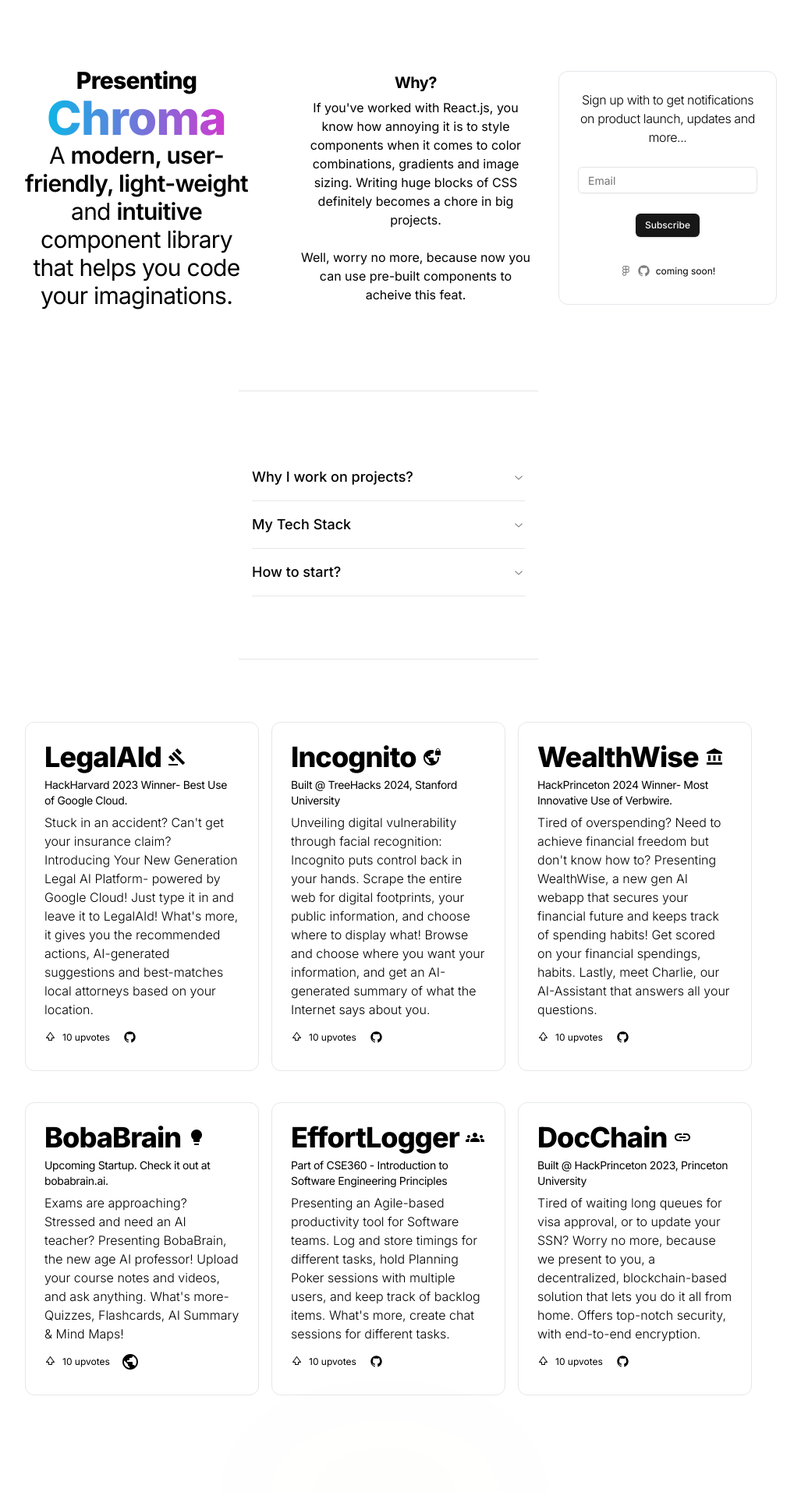
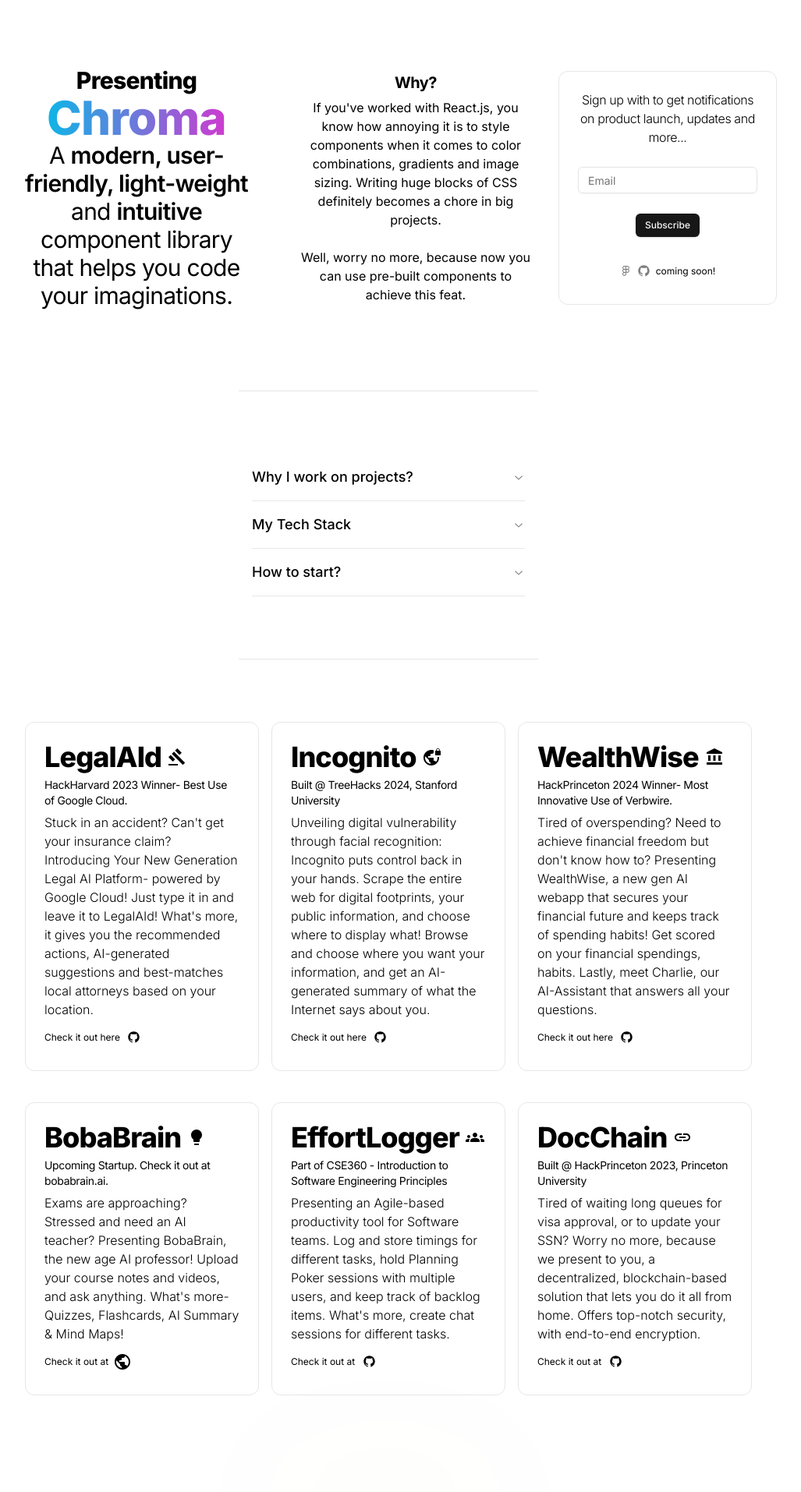
Before and after one commit to Chaitanya-Chaurasia/Portfolio, a Next.js app: page /projects in a window 1280 px wide. Shown: the part 780-2694 px from the top of the page at 78% size, without its empty margins (142-1169 px from the left). Built offline with nearby package versions, Linux system fonts and the light colour scheme.

Commit message:
Added final layout

```diff
--- a/app/globals.css
+++ b/app/globals.css
@@ -1,6 +1,7 @@
 @tailwind base;
 @tailwind components;
 @tailwind utilities;
+
 
 @layer base {
   :root {
@@ -60,7 +61,6 @@
 }
 
 #glass-card {
-
   box-shadow: 0 8px 32px 0 rgba(73, 31, 135, 0.232);
   backdrop-filter: blur(2px);
   -webkit-backdrop-filter: blur(2px);
--- a/app/layout.tsx
+++ b/app/layout.tsx
@@ -4,7 +4,6 @@ import { Inter } from "next/font/google";
 import "./globals.css";
 import { Toaster } from "sonner";
 import { Navbar } from "@/components/Navbar";
-import { useTheme } from "next-themes";
 
 const inter = Inter({
   subsets: ["latin"],
--- a/app/page.tsx
+++ b/app/page.tsx
@@ -12,12 +12,11 @@ import mario from "@/public/mario.gif";
 import Footer from "@/components/Footer";
 import { Specialize } from "@/components/Specialize";
 import { Separator } from "@/components/ui/separator";
-
 export default function Home() {
   return (
     <main className="min-h-screen p-2">
       <div className="flex flex-col items-center justify-center">
-        <div className="flex flex-col lg:flex-row w-screen p-4 items-center gap-10 justify-center lg:items-top">
+        <div className="flex flex-col lg:flex-row w-screen p-4 items-center gap-10 justify-center lg:items-top" >
           <ImageCard />
           <IntroCard />
           <IntroCard02 />
--- a/components/Chroma.tsx
+++ b/components/Chroma.tsx
@@ -50,7 +50,7 @@ export const ChromaDesc = () => {
           projects.
           <br />
           <br /> Well, worry no more, because now you can use pre-built
-          components to acheive this feat.
+          components to achieve this feat.
         </span>
       </CardHeader>
     </Card>
--- a/components/IntroCard.tsx
+++ b/components/IntroCard.tsx
@@ -25,10 +25,7 @@ const getMyTime = () => {
 
 export const IntroCard = () => {
   return (
-    <Card
-      className="w-[350px] p-6 flex flex-col gap-2 text-card-foreground shadow bg-transparent"
-      id="glass-card"
-    >
+    <Card className="w-[350px] p-6 flex flex-col gap-2 text-card-foreground shadow bg-transparent">
       <CardTitle className="text-4xl font-bold tracking-tight lg:text-5xl">
         Hi, I'm <span className="text-green-400">Chaitanya,</span>
         <br /> a budding{" "}
--- a/components/Projects.tsx
+++ b/components/Projects.tsx
@@ -142,8 +142,7 @@ export const Projects = () => {
 
               <span className="text-wrap font-light">{project.desc}</span>
               <span className="flex items-center ">
-                <ThickArrowUpIcon />
-                <span className="text-xs p-2">10 upvotes</span>
+                <span className="text-xs">Check it out here</span>
                 <a
                   href={project.link}
                   target="_blank"
@@ -181,8 +180,7 @@ export const SchoolProjects = () => {
 
               <span className="text-wrap font-light">{project.desc}</span>
               <span className="flex items-center ">
-                <ThickArrowUpIcon />
-                <span className="text-xs p-2">10 upvotes</span>
+                <span className="text-xs p-0">Check it out at</span>
                 <a
                   href={project.link}
                   target="_blank"
```
Also changed, not shown: public/cursor.png (added), 1 other file (tests, documents, lock files or other folders).
